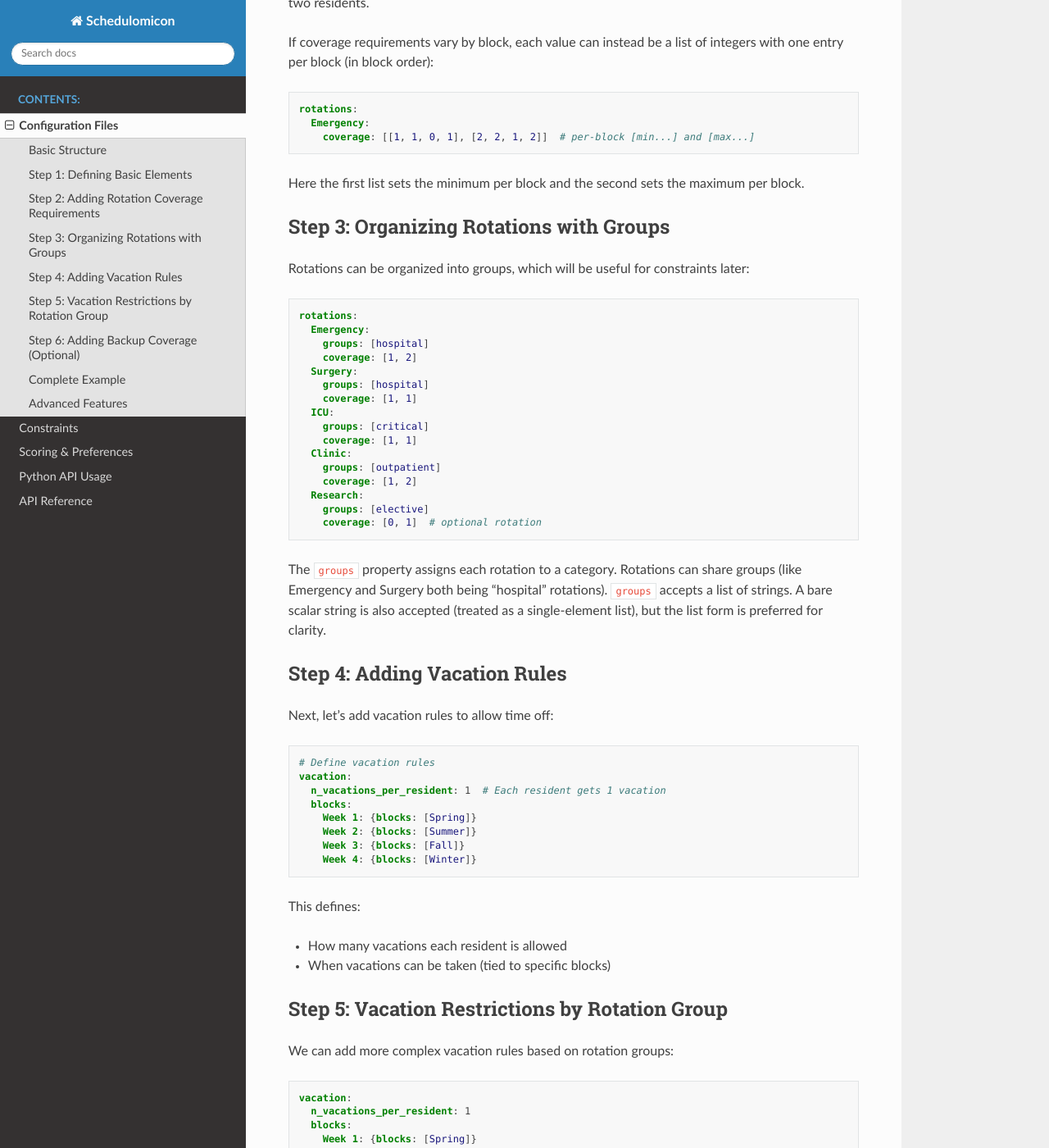
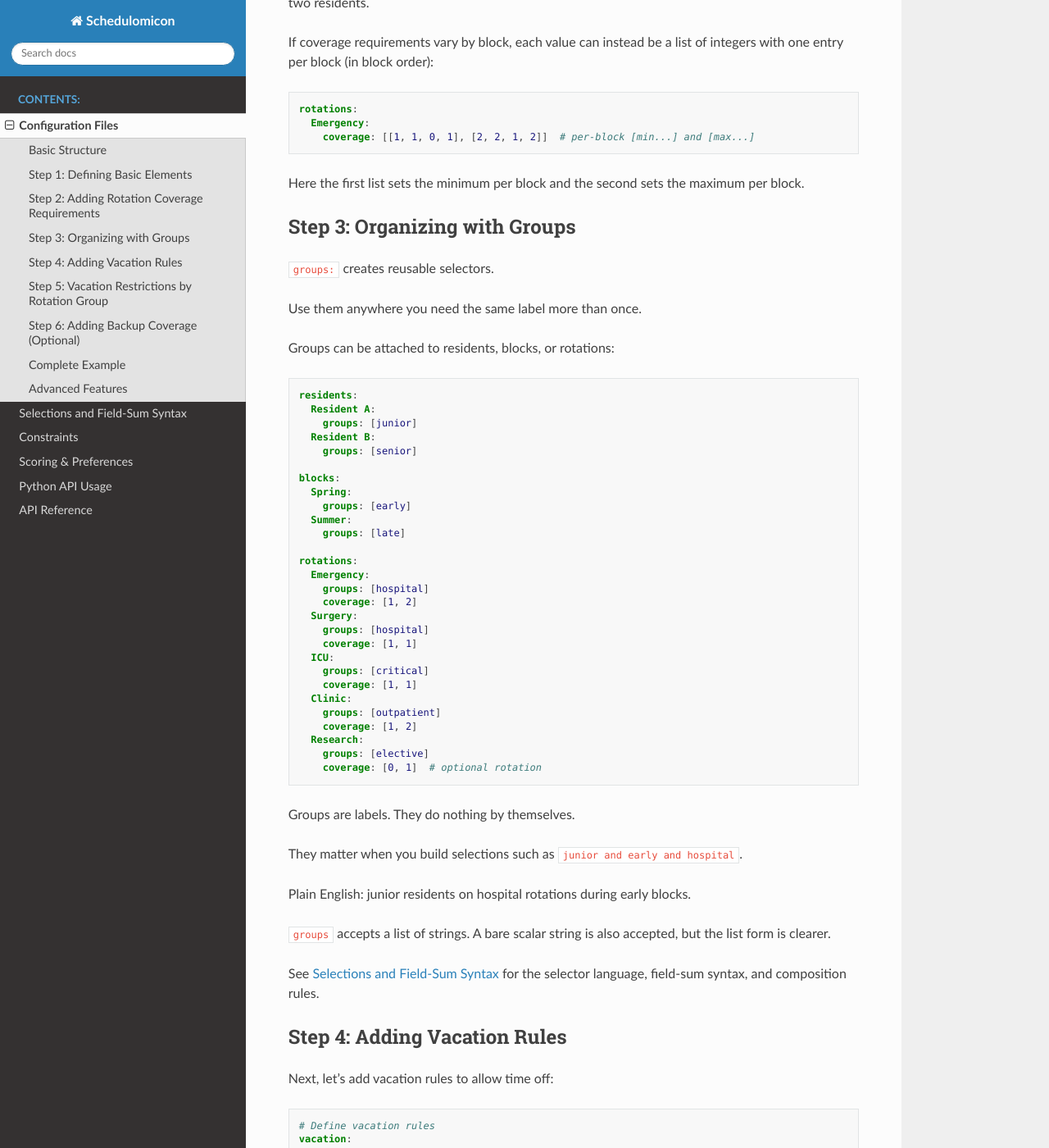
Before and after one commit to justinrporter/schedulomicon, a Sphinx documentation site: the page built from docs/source/configuration_files.rst, in a window 1280 px wide and 1400 px high, scrolled down 1622 px. Shown: the whole window at 82% size. Built offline with Sphinx 7.4.7 and the Read the Docs theme 3.1.0, drawn with Linux system fonts in a browser that asks for light colours; some of the changed text lies outside the part shown.

Commit message:
docs: add selections guide and clarify field-sum constraints
Add a dedicated selections reference covering group-based selectors, boolean composition, field-sum comparators, scope, and common mistakes. Cross-link it from the configuration, constraints, API usage, and docs index pages, and ignore local Python metadata files in .gitignore.

```diff
--- a/docs/source/api_usage.rst
+++ b/docs/source/api_usage.rst
@@ -39,6 +39,8 @@ encoding group memberships.
 - ``cogrids``: list of optional grid keys present in the config (``'vacation'``, ``'backup'``)
 - ``groups_array``: dict mapping group/resident/block/rotation names to 3-D boolean NumPy
   arrays of shape ``(n_residents, n_blocks, n_rotations)``
+
+``groups_array`` is the implementation form of the selections described in :doc:`selections`.
 
 **Step 3 — Build constraint list**
 
--- a/docs/source/configuration_files.rst
+++ b/docs/source/configuration_files.rst
@@ -1,15 +1,15 @@
 Configuration Files
-==================
+===================
 
 This guide walks through creating a Schedulomicon configuration file step-by-step, building from basic elements to a complete scheduling solution.
 
 Basic Structure
---------------
+---------------
 
 Schedulomicon configuration files use YAML format with several main sections that define your scheduling problem. If you are unfamiliar with YAML, see `the official YAML specification <https://yaml.org/spec/1.2/spec.html>`_ or a `quick-start guide <https://learnxinyminutes.com/docs/yaml/>`_.
 
 Step 1: Defining Basic Elements
-------------------------------
+--------------------------------
 
 Let's start with the three fundamental components of any schedule:
 
@@ -47,7 +47,7 @@ Here's a minimal configuration with just these elements:
 This defines four residents, four rotations, and four time blocks, but without any constraints or requirements.
 
 Step 2: Adding Rotation Coverage Requirements
---------------------------------------------
+----------------------------------------------
 
 The next step is to add requirements for how many residents each rotation needs:
 
@@ -80,12 +80,28 @@ If coverage requirements vary by block, each value can instead be a list of inte
 
 Here the first list sets the minimum per block and the second sets the maximum per block.
 
-Step 3: Organizing Rotations with Groups
----------------------------------------
+Step 3: Organizing with Groups
+------------------------------
 
-Rotations can be organized into groups, which will be useful for constraints later:
+``groups:`` creates reusable selectors.
+
+Use them anywhere you need the same label more than once.
+
+Groups can be attached to residents, blocks, or rotations:
 
 .. code-block:: yaml
+
+    residents:
+      Resident A:
+        groups: [junior]
+      Resident B:
+        groups: [senior]
+
+    blocks:
+      Spring:
+        groups: [early]
+      Summer:
+        groups: [late]
 
     rotations:
       Emergency:
@@ -104,10 +120,18 @@ Rotations can be organized into groups, which will be useful for constraints lat
         groups: [elective]
         coverage: [0, 1]  # optional rotation
 
-The ``groups`` property assigns each rotation to a category. Rotations can share groups (like Emergency and Surgery both being "hospital" rotations). ``groups`` accepts a list of strings. A bare scalar string is also accepted (treated as a single-element list), but the list form is preferred for clarity.
+Groups are labels. They do nothing by themselves.
+
+They matter when you build selections such as ``junior and early and hospital``.
+
+Plain English: junior residents on hospital rotations during early blocks.
+
+``groups`` accepts a list of strings. A bare scalar string is also accepted, but the list form is clearer.
+
+See :doc:`selections` for the selector language, field-sum syntax, and composition rules.
 
 Step 4: Adding Vacation Rules
----------------------------
+-----------------------------
 
 Next, let's add vacation rules to allow time off:
 
@@ -128,7 +152,7 @@ This defines:
 - When vacations can be taken (tied to specific blocks)
 
 Step 5: Vacation Restrictions by Rotation Group
----------------------------------------------
+-----------------------------------------------
 
 We can add more complex vacation rules based on rotation groups:
 
@@ -170,7 +194,7 @@ Note how critical rotations (ICU) are set to allow zero vacations, while hospita
    (``max_vacation_per_week`` may be omitted).
 
 Step 6: Adding Backup Coverage (Optional)
----------------------------------------
+-----------------------------------------
 
 Finally, we can specify whether backup coverage is required:
 
@@ -182,7 +206,7 @@ Finally, we can specify whether backup coverage is required:
 Setting ``backup: Yes`` would enable backup coverage constraints if your scheduling needs require it.
 
 Complete Example
---------------
+----------------
 
 Putting it all together, here's a complete configuration:
 
@@ -247,13 +271,14 @@ Putting it all together, here's a complete configuration:
     backup: No
 
 Advanced Features
----------------
+-----------------
 
 For more complex scheduling needs, the system supports additional constraints like:
 
 - Resident-specific rotation requirements
+- Field-sum constraints built from composed group selections
 - Consecutive rotation limits
 - Cooldown periods between rotations
 - Weighted rotation preferences
 
-These advanced features will be covered in separate documentation.
+See :doc:`constraints` for the constraint reference and :doc:`selections` for how selector-based constraints work.
--- a/docs/source/index.rst
+++ b/docs/source/index.rst
@@ -16,6 +16,7 @@ a more advanced shift-schedule scenario (``ob_example.yml``).
    :caption: Contents:
 
    configuration_files
+   selections
    constraints
    scoring
    api_usage
```
Also changed, not shown: docs/source/constraints.rst (+42 -13 lines), docs/source/selections.rst (added, +275 -0 lines), 1 other file.
